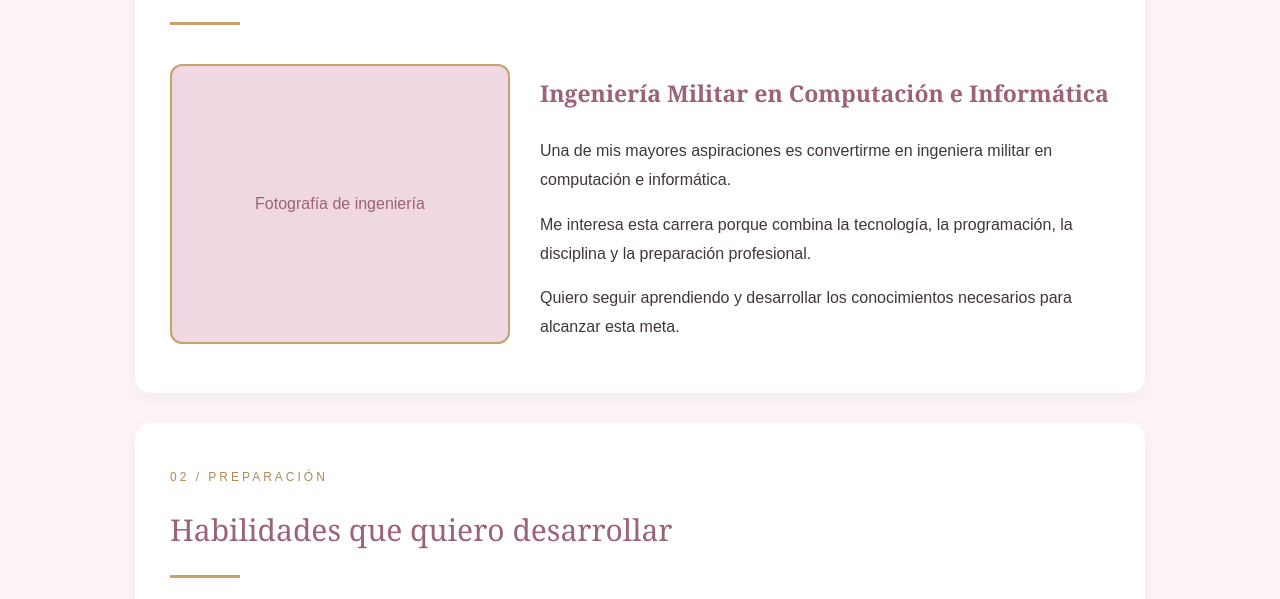
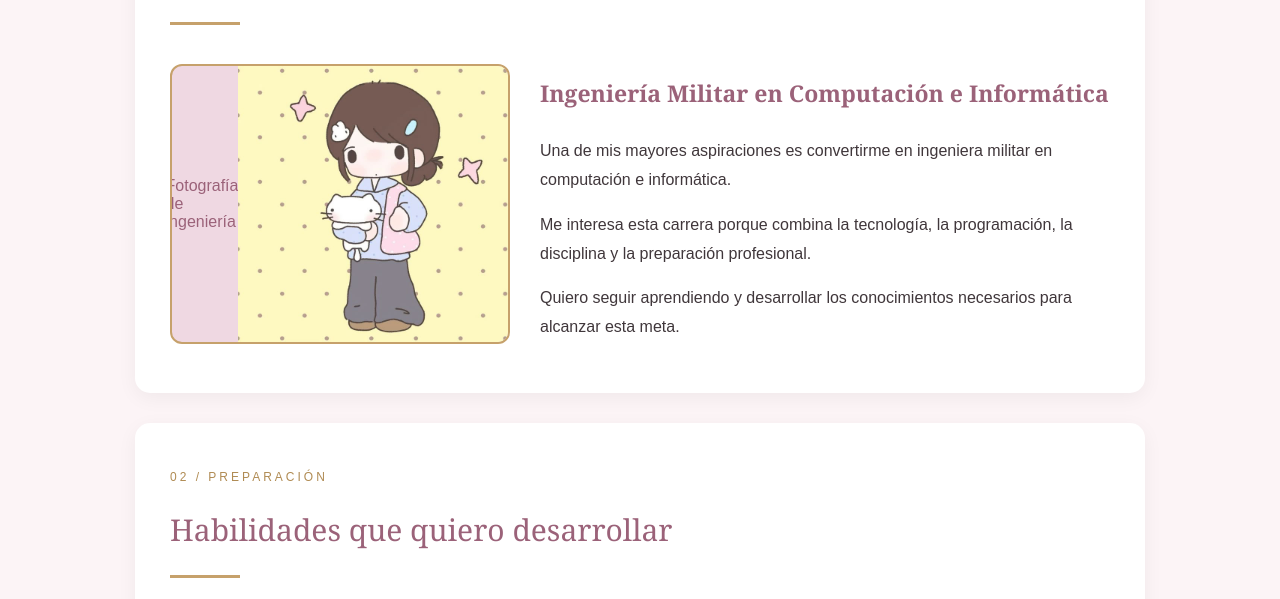
Before and after one commit to mabi100528mdfdtva9-jpg/ivannapagina, a plain HTML site: page metas.html in a window 1280 px wide. Shown: the part 501-1100 px from the top of the page. Drawn offline with Linux system fonts and the light colour scheme.

Commit message:
Update metas.html

```diff
--- a/metas.html
+++ b/metas.html
@@ -285,6 +285,7 @@
 
                 <div class="imagen">
                     Fotografía de ingeniería
+                     <img src="niña.jpg" >
                 </div>
 
                 <div class="texto">
```
